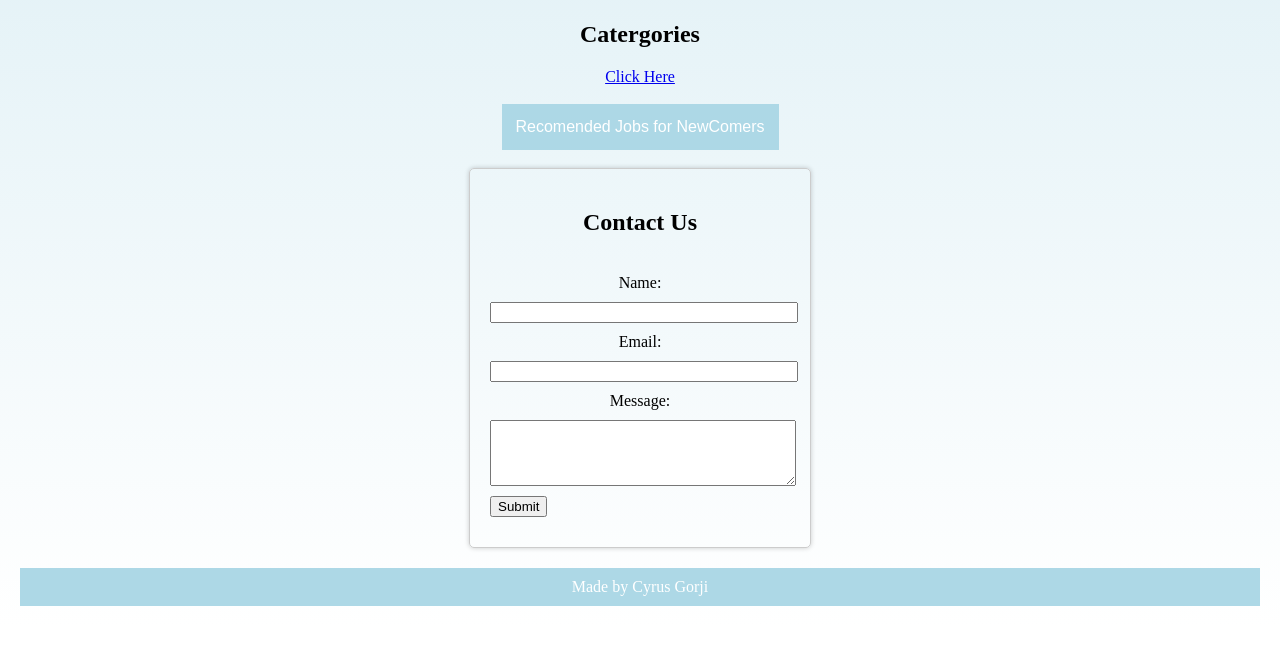
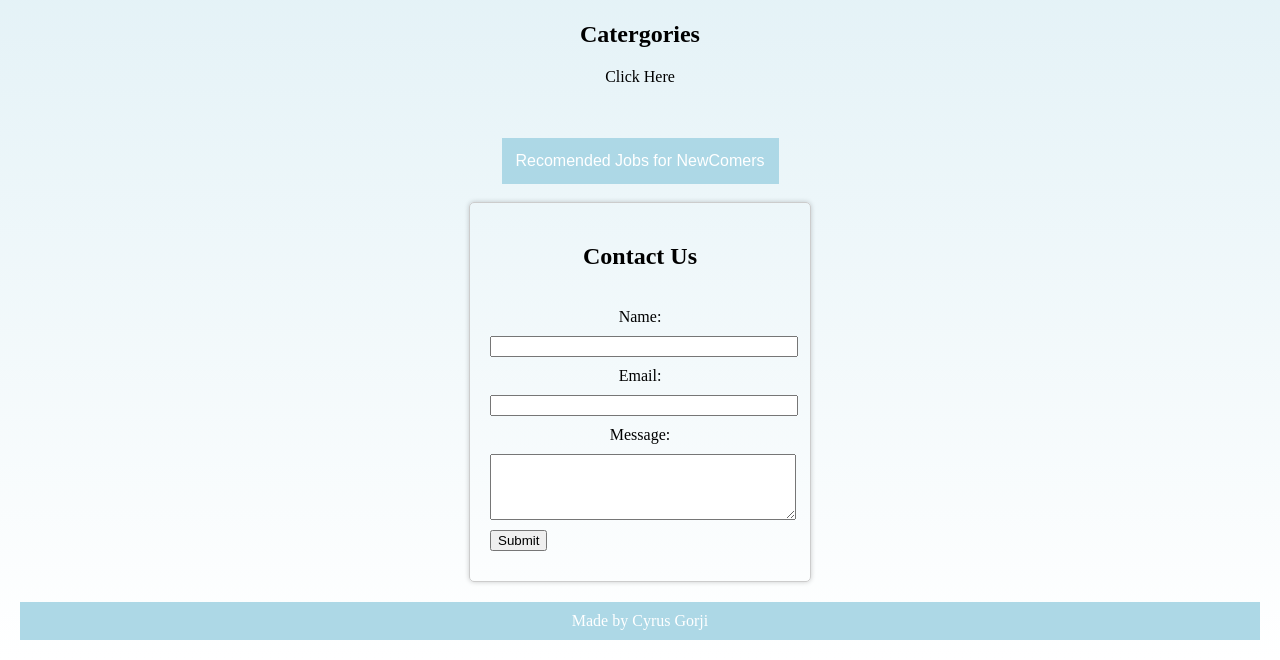
Before and after one commit to CyrusG1/FishintheSea, a plain HTML site: page index.html in a window 1280 px wide. Shown: the part 1383-2043 px from the top of the page. Before the commit the page ends 2009 px from the top, so only its background shows below. Drawn offline with Linux system fonts and the light colour scheme.

Commit message:
Update index.html

```diff
--- a/index.html
+++ b/index.html
@@ -153,7 +153,7 @@
             <img src="Fish.jpg" width="300" height="300" alt="Fish Swimming" style="center"> <br>
             <h2> Catergories </h2>
 
-            <a href= "FishintheSea Catergories.html">Click Here</a>
+            <p> Click Here <a href="FishintheSea Catergories.html"></p>
 
             <br></br>
 
```
